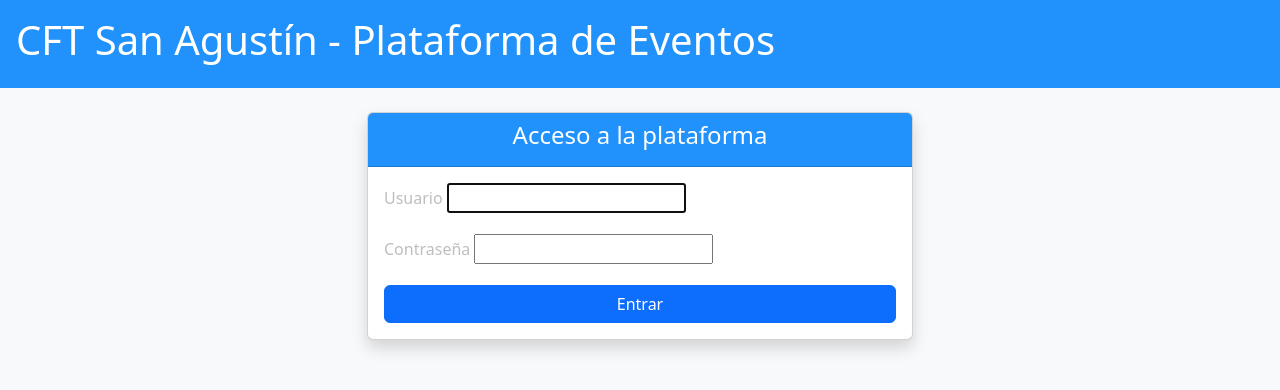
After one commit to IvanSolis2003/cftSanAgustin_eventos, a Django app: page /login/ in a window 1280 px wide. The commit adds this page. Shown: the top 390 px of the page. Run offline with Django 5.2, Linux system fonts and the light colour scheme.

Commit message:
modificacion del settings y creacion de login y logout, modificacion del base y actualización del home

```diff
--- a/cftSanAgustin_eventos/settings.py
+++ b/cftSanAgustin_eventos/settings.py
@@ -56,7 +56,7 @@ ROOT_URLCONF = 'cftSanAgustin_eventos.urls'
 TEMPLATES = [
     {
         'BACKEND': 'django.template.backends.django.DjangoTemplates',
-        'DIRS': [],
+        'DIRS': [BASE_DIR / 'templates'],
         'APP_DIRS': True,
         'OPTIONS': {
             'context_processors': [
@@ -125,4 +125,8 @@ STATIC_URL = 'static/'
 # Default primary key field type
 # https://docs.djangoproject.com/en/5.2/ref/settings/#default-auto-field
 
+LOGIN_URL = 'login'
+LOGIN_REDIRECT_URL = 'home'
+LOGOUT_REDIRECT_URL = 'home'
+
 DEFAULT_AUTO_FIELD = 'django.db.models.BigAutoField'
--- /dev/null
+++ b/eventos/templates/eventos/login.html
@@ -0,0 +1,30 @@
+{% extends "eventos/base.html" %}
+{% block title %}Iniciar sesión{% endblock %}
+{% block content %}
+<div class="row justify-content-center">
+  <div class="col-md-6">
+    <div class="card shadow">
+      <div class="card-header text-center" style="background-color: var(--color-header); color: white;">
+        <h4>Acceso a la plataforma</h4>
+      </div>
+      <div class="card-body">
+        {% if form.errors %}
+          <div class="alert alert-danger">Usuario o contraseña incorrectos.</div>
+        {% endif %}
+        <form method="post" action="{% url 'login' %}">
+          {% csrf_token %}
+          <div class="mb-3">
+            <label for="id_username" class="form-label">Usuario</label>
+            {{ form.username }}
+          </div>
+          <div class="mb-3">
+            <label for="id_password" class="form-label">Contraseña</label>
+            {{ form.password }}
+          </div>
+          <button type="submit" class="btn btn-primary w-100">Entrar</button>
+        </form>
+      </div>
+    </div>
+  </div>
+</div>
+{% endblock %}
--- a/eventos/urls.py
+++ b/eventos/urls.py
@@ -2,8 +2,11 @@ from django.urls import path
 from .views.home_views import home
 from .views.evento_views import eventos_lista, evento_detalle
 from .views.inscripcion_views import inscribir_evento, cancelar_inscripcion
+from django.contrib.auth import views as auth_views
+urlpatterns = [
 
-urlpatterns = [
+    path('login/', auth_views.LoginView.as_view(template_name='eventos/login.html'), name='login'),
+    path('logout/', auth_views.LogoutView.as_view(), name='logout'),
     path('', home, name='home'),
     path('eventos/', eventos_lista, name='eventos_lista'),
     path('evento/<int:evento_id>/', evento_detalle, name='evento_detalle'),
```
Also changed, not shown: eventos/templates/eventos/home.html (+10 -1 lines), eventos/templates/eventos/logout.html (added, +8 -0 lines), 1 other file.
